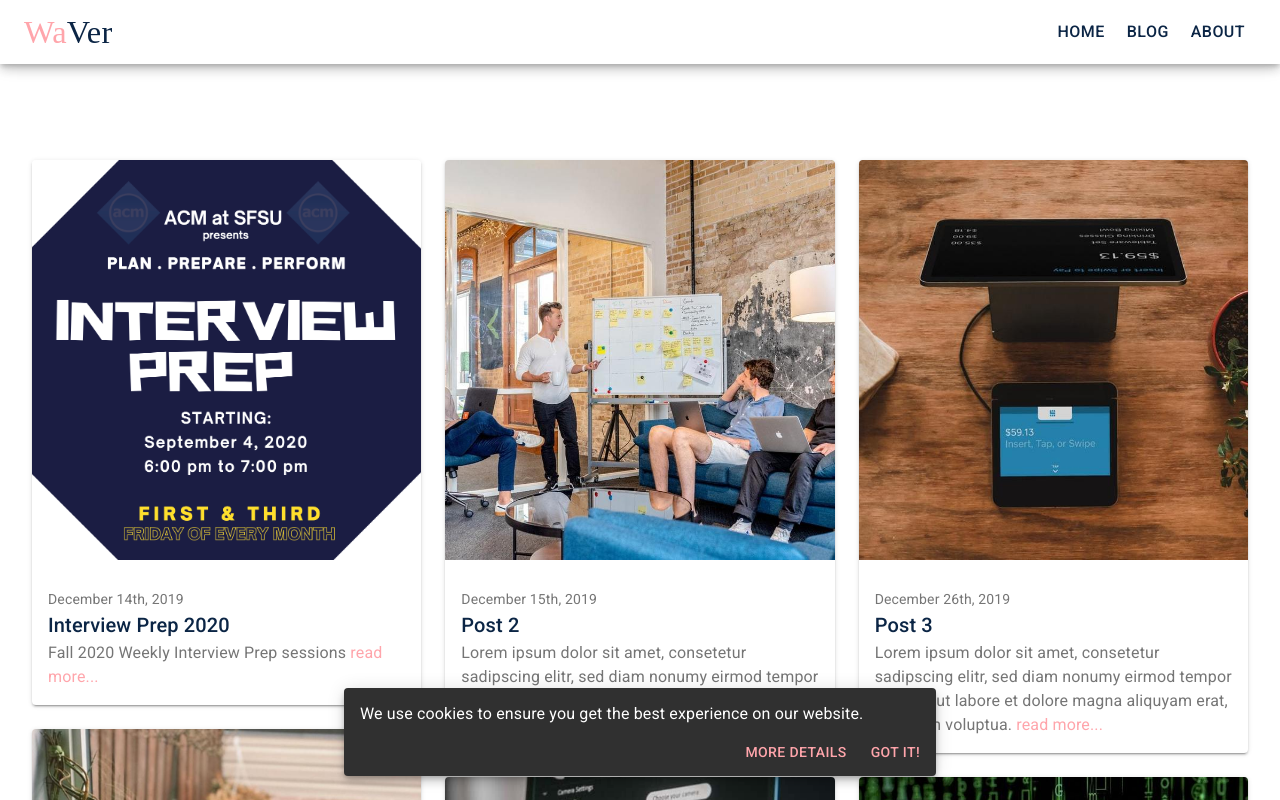
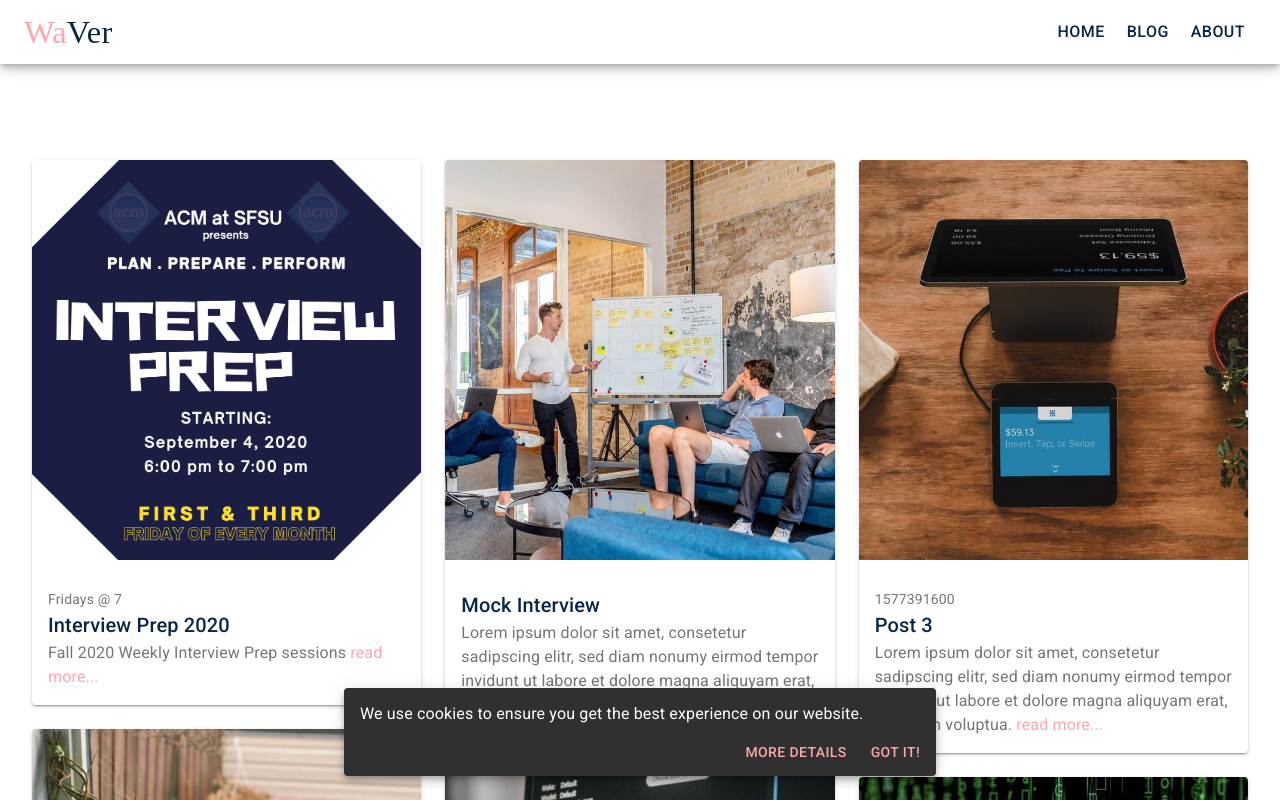
Before and after one commit to franklinarevalo/sfsu-acm-2021, a React (Create React App) app: page /blog in a window 1280 px wide. Shown: the top 800 px of the page. Built offline with nearby package versions, Linux system fonts and the light colour scheme; a web font is replaced by a local one.

Commit message:
blog post

```diff
--- a/src/logged_out/components/blog/BlogCard.js
+++ b/src/logged_out/components/blog/BlogCard.js
@@ -61,9 +61,7 @@
       )}
       <Box p={2}>
         <Typography variant="body2" color="textSecondary">
-          {format(new Date(date * 1000), 'PPP', {
-            awareOfUnicodeTokens: true,
-          })}
+          {date}
         </Typography>
         <Link
           to={url}
--- a/src/logged_out/components/blog/BlogPost.js
+++ b/src/logged_out/components/blog/BlogPost.js
@@ -55,9 +55,7 @@
                   <b>{title}</b>
                 </Typography>
                 <Typography variant="body1" color="textSecondary">
-                  {format(new Date(date * 1000), 'PPP', {
-                    awareOfUnicodeTokens: true,
-                  })}
+                  {date}
                 </Typography>
               </Box>
               <ZoomImage className={classes.img} src={src} alt="" />
--- a/src/logged_out/dummy_data/blogPosts.js
+++ b/src/logged_out/dummy_data/blogPosts.js
@@ -90,21 +90,59 @@
     </Typography>
   </Fragment>
 );
+const interviewContent = (
+  <Fragment>
+    <Typography variant="h6" paragraph>
+      Hone your interview skills
+    </Typography>
+    <Typography paragraph>
+      Lorem ipsum dolor sit amet, consetetur sadipscing elitr, sed diam nonumy
+      eirmod tempor invidunt ut labore et dolore magna aliquyam erat, sed diam
+      voluptua. At vero eos et accusam et justo duo dolores et ea rebum. Stet
+      clita kasd gubergren, no sea takimata sanctus est Lorem ipsum dolor sit
+      amet. Lorem ipsum dolor sit amet, consetetur sadipscing elitr, sed diam
+      nonumy eirmod tempor invidunt ut labore et dolore magna aliquyam erat, sed
+      diam voluptua. At vero eos et accusam et justo duo dolores et ea rebum.
+      Stet clita kasd gubergren, no sea takimata sanctus est Lorem ipsum dolor
+      sit amet.
+    </Typography>
+    <Typography paragraph>
+      Lorem ipsum dolor sit amet, consetetur sadipscing elitr, sed diam nonumy
+      eirmod tempor invidunt ut labore et dolore magna aliquyam erat, sed diam
+      voluptua. At vero eos et accusam et justo duo dolores et ea rebum. Stet
+      clita kasd gubergren, no sea takimata sanctus est Lorem.
+    </Typography>
+    <Typography variant="h6" paragraph>
+      Title
+    </Typography>
+    <Typography paragraph>
+      Lorem ipsum dolor sit amet, consetetur sadipscing elitr, sed diam nonumy
+      eirmod tempor invidunt ut labore et dolore magna aliquyam erat, sed diam
+      voluptua. At vero eos et accusam et justo duo dolores et ea rebum. Stet
+      clita kasd gubergren, no sea takimata sanctus est Lorem ipsum dolor sit
+      amet. Lorem ipsum dolor sit amet, consetetur sadipscing elitr, sed diam
+      nonumy eirmod tempor invidunt ut labore et dolore magna aliquyam erat, sed
+      diam voluptua. At vero eos et accusam et justo duo dolores et ea rebum.
+      Stet clita kasd gubergren, no sea takimata sanctus est Lorem ipsum dolor
+      sit amet.
+    </Typography>
+  </Fragment>
+);
 
 export default [
   {
     title: "Interview Prep 2020",
     id: 1,
-    date: 1576281600,
+    date: "Fridays @ 7",
     imageSrc: interviewPrep,
     snippet:
       "Fall 2020 Weekly Interview Prep sessions",
-    content: content
+    content: interviewContent
   },
   {
-    title: "Post 2",
+    title: "Mock Interview",
     id: 2,
-    date: 1576391600,
+    date: "",
     imageSrc: blogPost2,
     snippet:
       "Lorem ipsum dolor sit amet, consetetur sadipscing elitr, sed diam nonumy eirmod tempor invidunt ut labore et dolore magna aliquyam erat, sed diam voluptua.",
```
